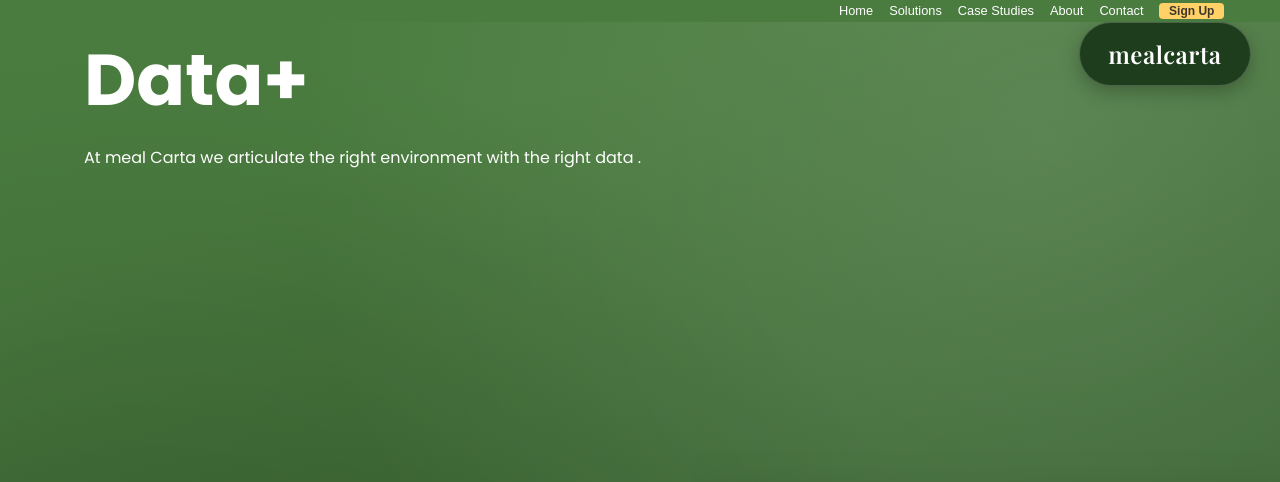
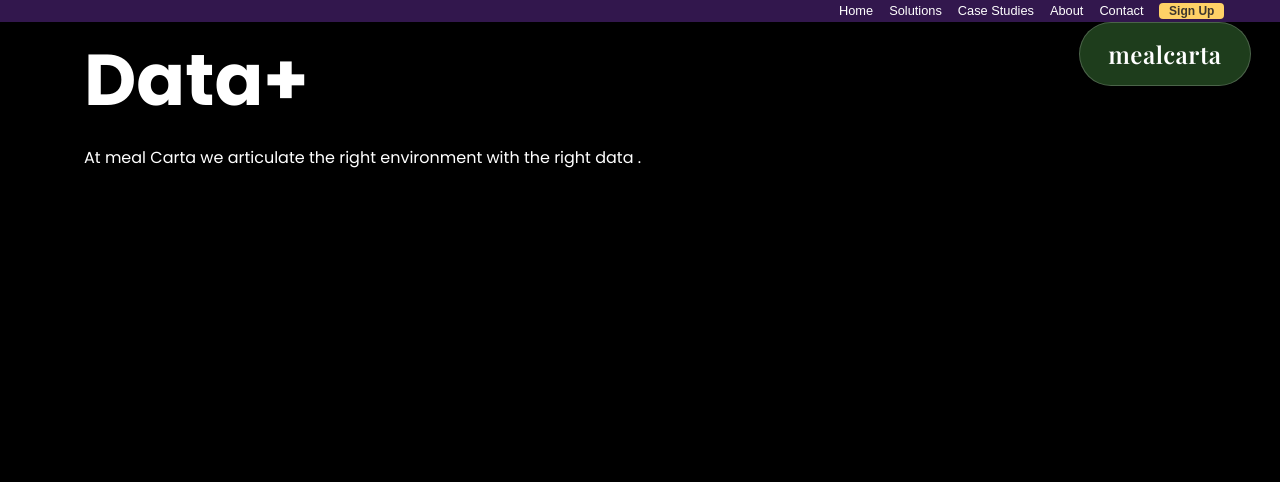
Before and after one commit to Bigblackjerry8867599/tororo-iyolwa-morukatipe, a website: page index.html in a window 1280 px wide. Shown: the top 482 px of the page. Drawn offline with nearby package versions, Linux system fonts and the light colour scheme.

Commit message:
Update color scheme to use dark-amethyst
Replaced hero-green color with dark-amethyst in styles.

```diff
--- a/index.html
+++ b/index.html
@@ -18,7 +18,7 @@
             --other: #fffdd0;
             --some: #ffffff;
             --card-bg: #1a1a1a;
-            --hero-green: #4a7c3f;
+            --dark-amethyst: #32174d;
             --hero-green-deep: #2f5228;
             --hero-green-light: #5c8f46;
 
@@ -49,7 +49,7 @@
         nav {
             position: sticky;
             top: 0;
-            background: var(--hero-green);
+            background: var(--dark-amethyst);
             z-index: 1000;
             border-bottom: none;
             padding: 0;
@@ -130,7 +130,7 @@
             right: 1rem;                  /* <-- anchored right */
             left: auto;
             padding: 1rem;
-            background: var(--hero-green);
+            background: var(--dark-amethyst);
             box-shadow: 0 4px 6px rgba(0, 0, 0, 0.2);
             border-radius: 5px;
             gap: 1rem;
```
